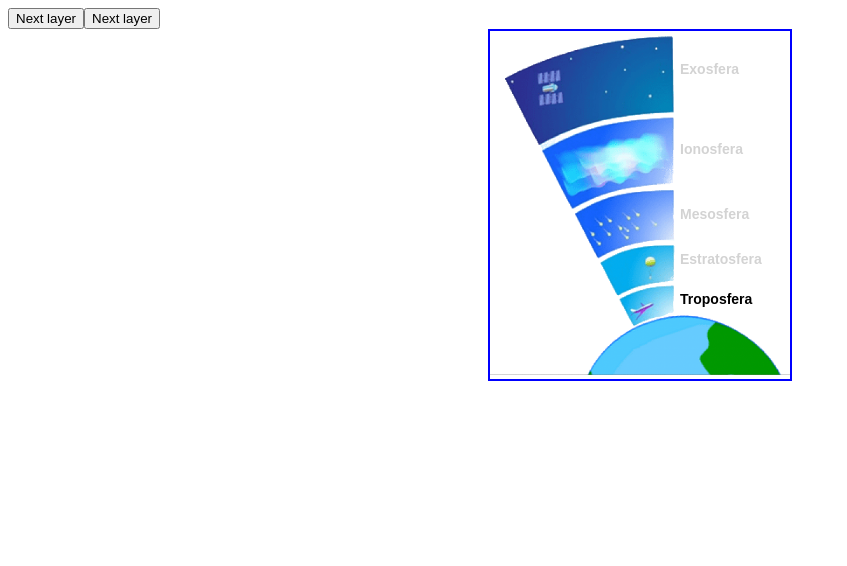
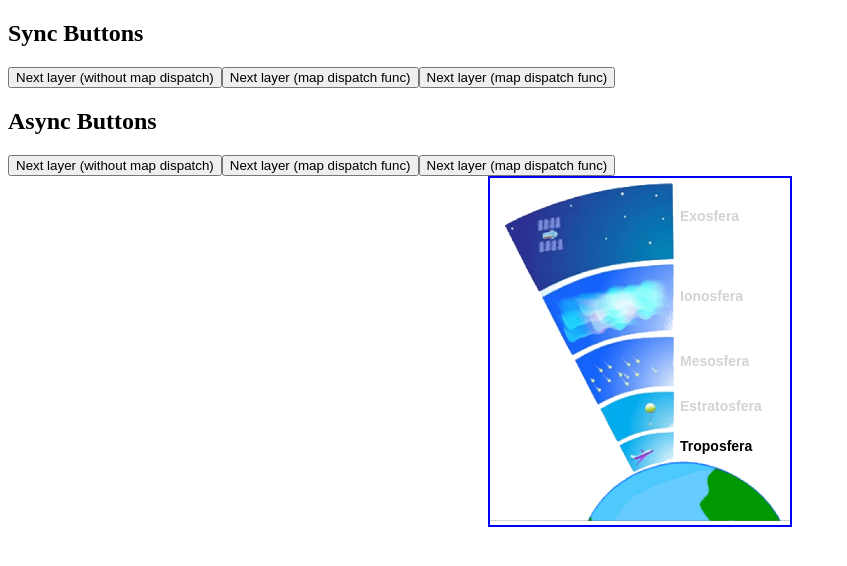
Before and after one commit to AlbertoRiesco/redux-example, a React (Create React App) app: page / in a window 1280 px wide. Shown: the top 566 px of the page, without its empty margins (0-847 px from the left). Built offline with nearby package versions, Linux system fonts and the light colour scheme.

Commit message:
Async with thunk buttons

```diff
--- a/package.json
+++ b/package.json
@@ -11,6 +11,7 @@
     "react-redux": "^7.2.0",
     "react-scripts": "3.4.1",
     "redux": "^4.0.5",
+    "redux-thunk": "^2.3.0",
     "styled-components": "^5.1.0"
   },
   "scripts": {
--- a/src/App.js
+++ b/src/App.js
@@ -1,15 +1,25 @@
 import React from 'react';
 import { Atmosphere } from './components/Atmosphere/Atmosphere';
-import { Button1 } from './components/Button1/Button1';
-import { Button2 } from './components/Button2/Button2';
+import { ButtonWithoutMap } from './components/SyncButtons/ButtonWithoutMap';
+import { ButtonWithMapFunction } from './components/SyncButtons/ButtonWithMapFunction';
+import { ButtonWithMapObject } from './components/SyncButtons/ButtonWithMapObject';
+import { ButtonWithoutMap as AsyncButtonWithoutMap } from './components/AsyncButtons/ButtonWithoutMap';
+import { ButtonWithMapFunction as AsyncButtonWithMapFunction } from './components/AsyncButtons/ButtonWithMapFunction';
+import { ButtonWithMapObject as AsyncButtonWithMapObject } from './components/AsyncButtons/ButtonWithMapObject';
 import { Provider } from 'react-redux';
 import { store } from './redux/store/store';
 
 function App() {
   return (
     <Provider store={store}>
-      <Button1 />
-      <Button2 originalProp={true} />
+      <h2>Sync Buttons</h2>
+      <ButtonWithoutMap />
+      <ButtonWithMapFunction originalProp={true} />
+      <ButtonWithMapObject originalProp={true} />
+      <h2>Async Buttons</h2>
+      <AsyncButtonWithoutMap />
+      <AsyncButtonWithMapFunction originalProp={true} />
+      <AsyncButtonWithMapObject originalProp={true} />
       <Atmosphere />
     </Provider>
   );
--- /dev/null
+++ b/src/components/AsyncButtons/ButtonWithMapFunction.js
@@ -0,0 +1,24 @@
+import React from 'react';
+import { connect } from 'react-redux';
+import { asyncChangeAtmosphereLayerPosition } from '../../redux/ducks/atmosphere';
+
+const Button = ({ layerPosition, topPosition, onClick }) => {
+    let position = layerPosition + 1;
+
+    if (topPosition === layerPosition) {
+        position = 0;
+    }
+
+    return (
+        <button onClick={onClick(position)}>Next layer (map dispatch func)</button>
+    );
+};
+
+const mapStateToProps = (state) => ({layerPosition: state.atmosphereReducer.atmosphereLayerPosition, topPosition: state.atmosphereReducer.atmosphereLayers.length - 1});
+const mapDispatchToProps = (dispatch, ownProps) => ({
+    onClick: (position) => (event) => dispatch(asyncChangeAtmosphereLayerPosition(position)) //without thunk asyncChangeAtmosphereLayerPosition(position)(dispatch)
+});
+
+const ConnectedButton = connect(mapStateToProps, mapDispatchToProps)(Button);
+
+export { ConnectedButton as ButtonWithMapFunction};
--- /dev/null
+++ b/src/components/AsyncButtons/ButtonWithMapObject.js
@@ -0,0 +1,22 @@
+import React from 'react';
+import { connect } from 'react-redux';
+import { asyncChangeAtmosphereLayerPosition } from '../../redux/ducks/atmosphere';
+
+const Button = ({ layerPosition, topPosition, onClick }) => {
+    let position = layerPosition + 1;
+
+    if (topPosition === layerPosition) {
+        position = 0;
+    }
+
+    return (
+        <button onClick={() => onClick(position)}>Next layer (map dispatch func)</button>
+    );
+};
+
+const mapStateToProps = (state) => ({layerPosition: state.atmosphereReducer.atmosphereLayerPosition, topPosition: state.atmosphereReducer.atmosphereLayers.length - 1});
+const mapDispatchToProps = { onClick: asyncChangeAtmosphereLayerPosition }; // impossible without thunk
+
+const ConnectedButton = connect(mapStateToProps, mapDispatchToProps)(Button);
+
+export { ConnectedButton as ButtonWithMapObject};
--- /dev/null
+++ b/src/components/AsyncButtons/ButtonWithoutMap.js
@@ -0,0 +1,26 @@
+import React from 'react';
+import { connect } from 'react-redux';
+import { asyncChangeAtmosphereLayerPosition } from '../../redux/ducks/atmosphere';
+
+
+const Button = ({ layerPosition, topPosition, dispatch }) => {
+    const handleClick = () => {
+        let position = layerPosition + 1;
+
+        if (topPosition === layerPosition) {
+            position = 0;
+        }
+
+        asyncChangeAtmosphereLayerPosition(position)(dispatch);
+    }
+
+    return (
+        <button onClick={handleClick}>Next layer (without map dispatch)</button>
+    );
+};
+
+const mapStateToProps = (state) => ({layerPosition: state.atmosphereReducer.atmosphereLayerPosition, topPosition: state.atmosphereReducer.atmosphereLayers.length - 1});
+
+const ConnectedButton = connect(mapStateToProps)(Button);
+
+export { ConnectedButton as ButtonWithoutMap};
--- a/src/components/Button2/Button2.js
+++ b/src/components/SyncButtons/ButtonWithMapFunction.js
@@ -1,9 +1,8 @@
 import React from 'react';
-import styled from 'styled-components';
 import { connect } from 'react-redux';
 import { changeAtmosphereLayerPosition } from '../../redux/ducks/atmosphere';
 
-const Button2 = ({ layerPosition, topPosition, onClick }) => {
+const Button = ({ layerPosition, topPosition, onClick }) => {
     let position = layerPosition + 1;
 
     if (topPosition === layerPosition) {
@@ -11,17 +10,15 @@ const Button2 = ({ layerPosition, topPosition, onClick }) => {
     }
 
     return (
-        <button onClick={onClick(position)}>Next layer</button>
+        <button onClick={onClick(position)}>Next layer (map dispatch func)</button>
     );
 };
 
 const mapStateToProps = (state) => ({layerPosition: state.atmosphereReducer.atmosphereLayerPosition, topPosition: state.atmosphereReducer.atmosphereLayers.length - 1});
-const mapDispatchToProps = (dispatch, xx) => ({onClick: (position) => (event) => {
-    console.log(xx);
-    dispatch(changeAtmosphereLayerPosition(position));
-}
+const mapDispatchToProps = (dispatch, ownProps) => ({
+    onClick: (position) => (event) => dispatch(changeAtmosphereLayerPosition(position))
 });
 
-const ConnectedButton2 = connect(mapStateToProps, mapDispatchToProps)(Button2);
+const ConnectedButton = connect(mapStateToProps, mapDispatchToProps)(Button);
 
-export { ConnectedButton2 as Button2};
+export { ConnectedButton as ButtonWithMapFunction};
--- /dev/null
+++ b/src/components/SyncButtons/ButtonWithMapObject.js
@@ -0,0 +1,22 @@
+import React from 'react';
+import { connect } from 'react-redux';
+import { changeAtmosphereLayerPosition } from '../../redux/ducks/atmosphere';
+
+const Button = ({ layerPosition, topPosition, onClick }) => {
+    let position = layerPosition + 1;
+
+    if (topPosition === layerPosition) {
+        position = 0;
+    }
+
+    return (
+        <button onClick={() => onClick(position)}>Next layer (map dispatch func)</button>
+    );
+};
+
+const mapStateToProps = (state) => ({layerPosition: state.atmosphereReducer.atmosphereLayerPosition, topPosition: state.atmosphereReducer.atmosphereLayers.length - 1});
+const mapDispatchToProps = { onClick: changeAtmosphereLayerPosition };
+
+const ConnectedButton = connect(mapStateToProps, mapDispatchToProps)(Button);
+
+export { ConnectedButton as ButtonWithMapObject};
--- a/src/components/Button1/Button1.js
+++ b/src/components/SyncButtons/ButtonWithoutMap.js
@@ -1,10 +1,9 @@
 import React from 'react';
-import styled from 'styled-components';
 import { connect } from 'react-redux';
-import { SET_POSITION } from '../../redux/ducks/atmosphere';
+import { changeAtmosphereLayerPosition } from '../../redux/ducks/atmosphere';
 
 
-const Button1 = ({ layerPosition, topPosition, dispatch }) => {
+const Button = ({ layerPosition, topPosition, dispatch }) => {
     const handleClick = () => {
         let position = layerPosition + 1;
 
@@ -12,16 +11,16 @@ const Button1 = ({ layerPosition, topPosition, dispatch }) => {
             position = 0;
         }
 
-        dispatch({type: SET_POSITION, payload: position});
+        dispatch(changeAtmosphereLayerPosition(position));
     }
 
     return (
-        <button onClick={handleClick}>Next layer</button>
+        <button onClick={handleClick}>Next layer (without map dispatch)</button>
     );
 };
 
 const mapStateToProps = (state) => ({layerPosition: state.atmosphereReducer.atmosphereLayerPosition, topPosition: state.atmosphereReducer.atmosphereLayers.length - 1});
 
-const ConnectedButton1 = connect(mapStateToProps)(Button1);
+const ConnectedButton = connect(mapStateToProps)(Button);
 
-export { ConnectedButton1 as Button1};
+export { ConnectedButton as ButtonWithoutMap};
--- /dev/null
+++ b/src/mocks/AsyncCall.js
@@ -0,0 +1,10 @@
+export class AsyncCall {
+    customAction({ position }) {
+        return new Promise(function(resolve) {
+            const seconds = Math.floor(Math.random() * 4);
+            console.log('position', position);
+            console.log('seconds', seconds);
+            setTimeout(() => resolve(position), seconds * 1000);
+        });
+    }
+}
--- a/src/redux/ducks/atmosphere.js
+++ b/src/redux/ducks/atmosphere.js
@@ -1,3 +1,4 @@
+import { AsyncCall } from '../../mocks/AsyncCall'
 // initial value
 const initialValue = {
     atmosphereLayers: ['Troposfera', 'Estratosfera', 'Mesosfera', 'Ionosfera', 'Exosfera'],
@@ -17,8 +18,19 @@ export default function reducer(state = initialValue, action = {}) {
   }
 }
 
-// creador de acciones
-export function changeAtmosphereLayerPosition(position,xx) {
-  console.log(xx);
+// action creators
+export function changeAtmosphereLayerPosition(position, xxx) {
+  console.log(xxx);
   return { type: SET_POSITION, payload: position };
 }
+
+// thunks
+export function asyncChangeAtmosphereLayerPosition(position) {
+  return (dispatch, getState) => {
+    new AsyncCall()
+    .customAction({ position })
+    .then(res => {
+      dispatch(changeAtmosphereLayerPosition(res));
+    })
+  }
+}
--- a/src/redux/store/store.js
+++ b/src/redux/store/store.js
@@ -1,8 +1,9 @@
-import { createStore, combineReducers } from 'redux';
+import { createStore, combineReducers, applyMiddleware } from 'redux';
 import atmosphereReducer from '../ducks/atmosphere';
+import thunk from 'redux-thunk';
 
 const rootReducer = combineReducers({
     atmosphereReducer
 });
 
-export const store = createStore(rootReducer);
+export const store = createStore(rootReducer, applyMiddleware(thunk));
```
Also changed, not shown: 1 other file (tests, documents, lock files or other folders).
